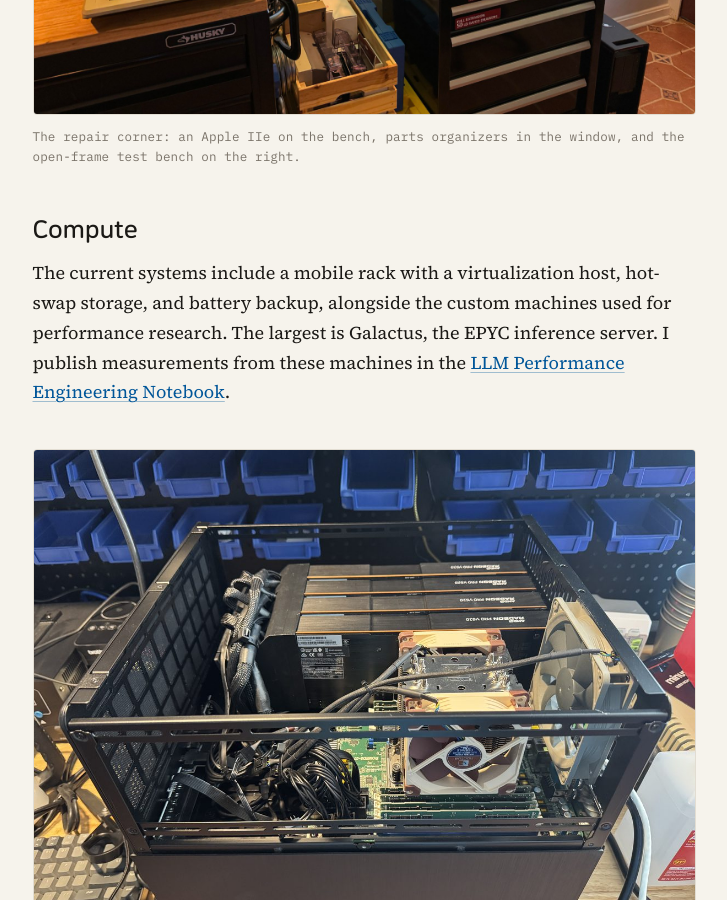
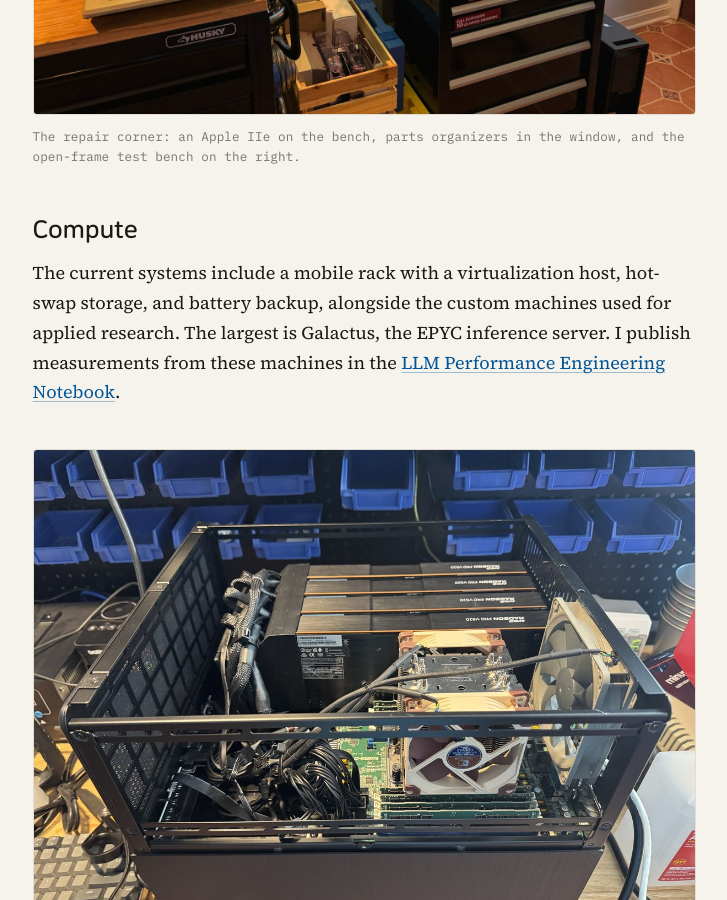
Before and after one commit to TechnicompLabs/technicomplabs.github.io, a Jekyll site: the page built from _pages/lab.md, in a window 1280 px wide and 900 px high, scrolled down 1624 px. Shown: the whole window, without its empty margins (276-1003 px from the left). Built offline with Jekyll 4.4.1, drawn with Linux system fonts in a browser that asks for light colours.

Commit message:
Label the lab notebook work as applied research

```diff
--- a/_pages/lab.md
+++ b/_pages/lab.md
@@ -21,7 +21,7 @@ I use the main bench for board-level work. It has a programmable bench power sup
 
 ## Compute
 
-The current systems include a mobile rack with a virtualization host, hot-swap storage, and battery backup, alongside the custom machines used for performance research. The largest is Galactus, the EPYC inference server. I publish measurements from these machines in the [LLM Performance Engineering Notebook](https://github.com/pauldmartinphd/llm-performance-engineering-notebook).
+The current systems include a mobile rack with a virtualization host, hot-swap storage, and battery backup, alongside the custom machines used for applied research. The largest is Galactus, the EPYC inference server. I publish measurements from these machines in the [LLM Performance Engineering Notebook](https://github.com/pauldmartinphd/llm-performance-engineering-notebook).
 
 <figure>
   <img src="/assets/images/galactus-build.jpg" alt="Galactus: LLM inference server build with four AMD Radeon Pro V620 GPUs and an EPYC 7713 in a Jonsbo N5 chassis">
```
Also changed, not shown: _pages/about.md (+1 -1 lines), index.md (+1 -1 lines).
